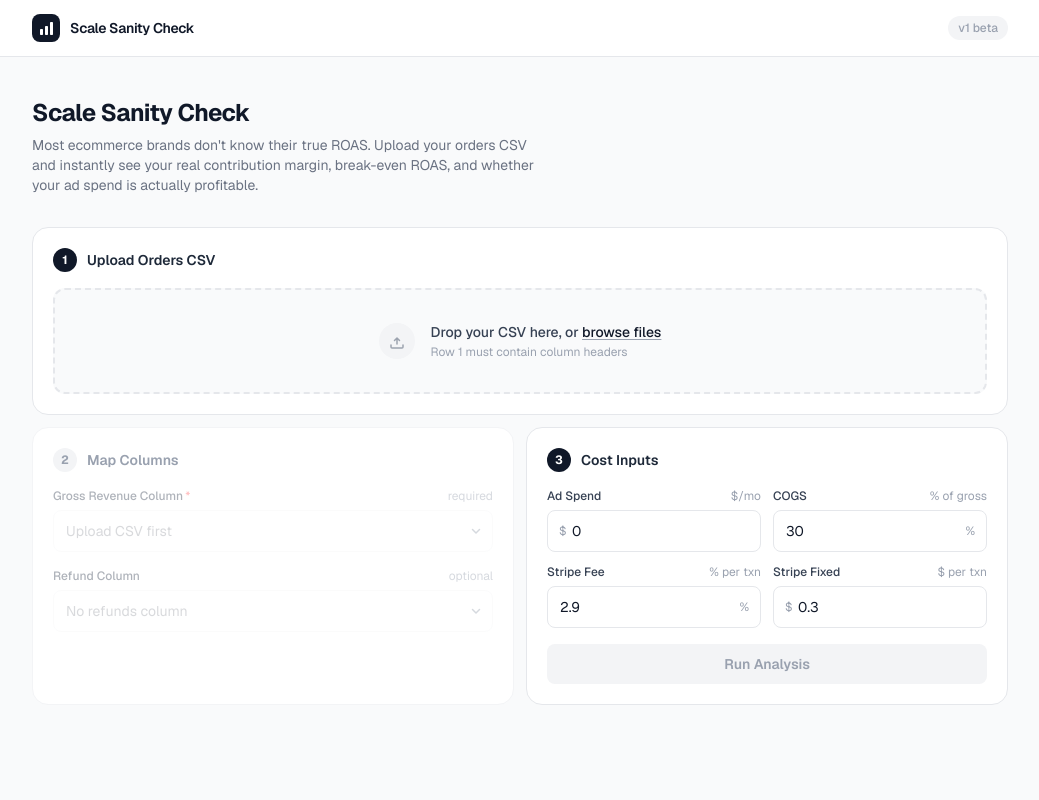
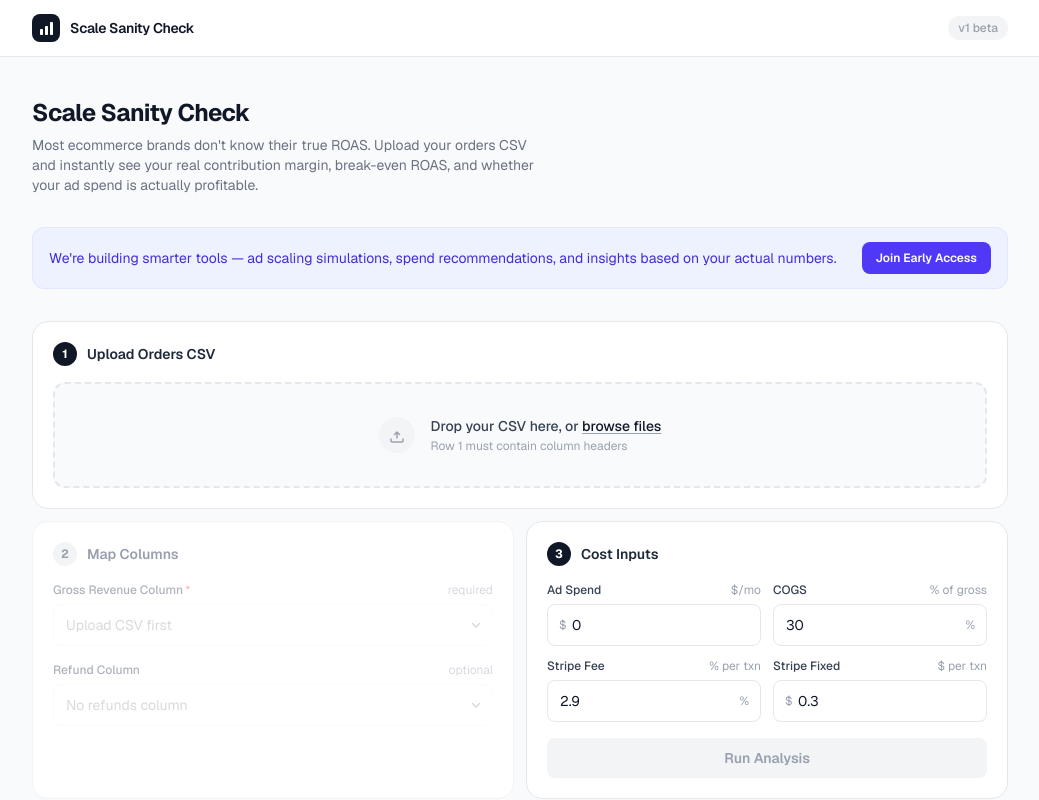
Before and after one commit to danielasgrosz/scale-sanity-check, a Next.js app: page / in a window 1280 px wide. Shown: the top 800 px of the page, without its empty margins (120-1159 px from the left). Built offline with nearby package versions, Linux system fonts and the light colour scheme.

Commit message:
Add soft indigo early access banner above steps

```diff
--- a/app/page.tsx
+++ b/app/page.tsx
@@ -162,6 +162,22 @@ export default function HomePage() {
           <p className="mt-1.5 text-sm text-gray-500 max-w-lg">
             Most ecommerce brands don&apos;t know their true ROAS. Upload your orders CSV and instantly see your real contribution margin, break-even ROAS, and whether your ad spend is actually profitable.
           </p>
+        </div>
+
+        {/* Early access banner */}
+        <div className="mb-8 flex flex-col sm:flex-row sm:items-center gap-3 rounded-xl bg-indigo-50 border border-indigo-100 px-4 py-3.5">
+          <p className="flex-1 text-sm text-indigo-700 leading-relaxed">
+            We&apos;re building smarter tools — ad scaling simulations, spend recommendations, and insights based on your actual numbers.
+          </p>
+          <a
+            href={EARLY_ACCESS_URL}
+            target="_blank"
+            rel="noopener noreferrer"
+            onClick={() => window.plausible?.("EarlyAccessClick")}
+            className="shrink-0 text-xs font-semibold px-3.5 py-2 rounded-lg bg-indigo-600 text-white hover:bg-indigo-700 transition-colors"
+          >
+            Join Early Access
+          </a>
         </div>
 
         {/* Steps */}
```
